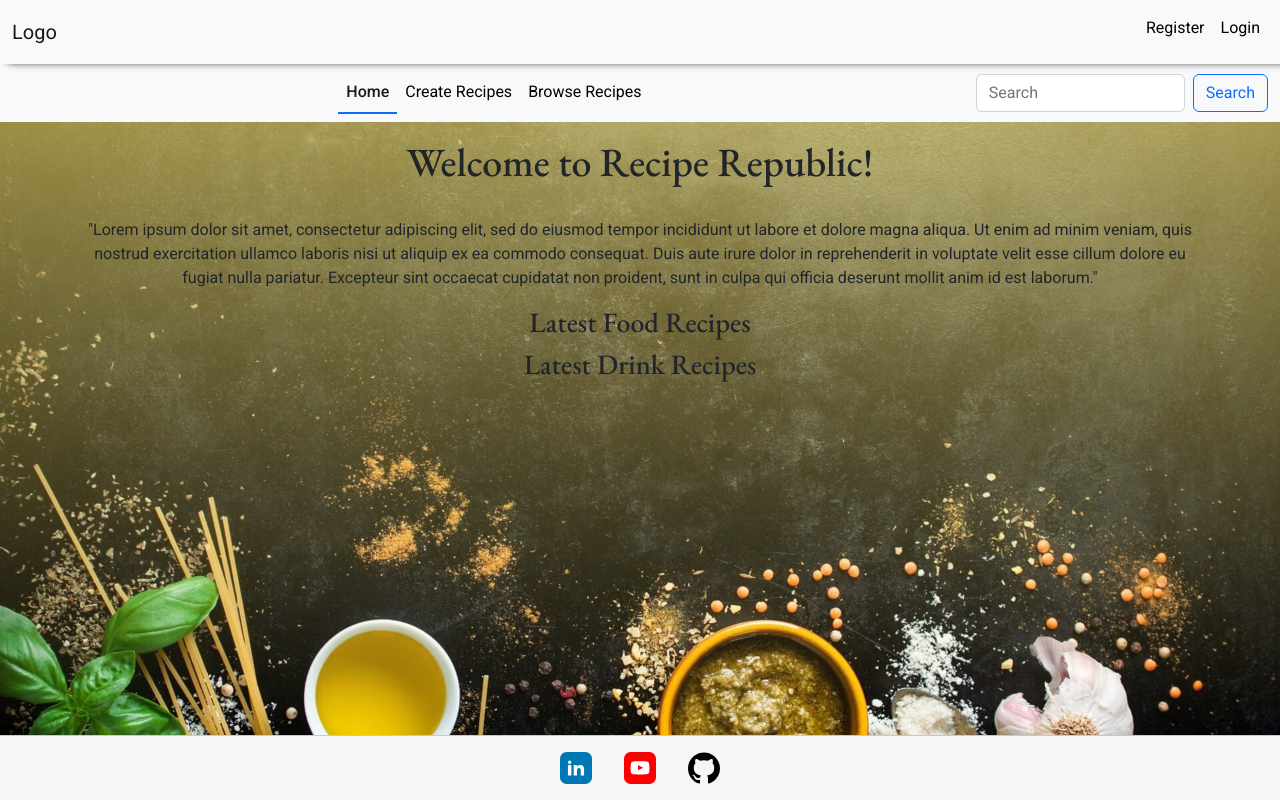
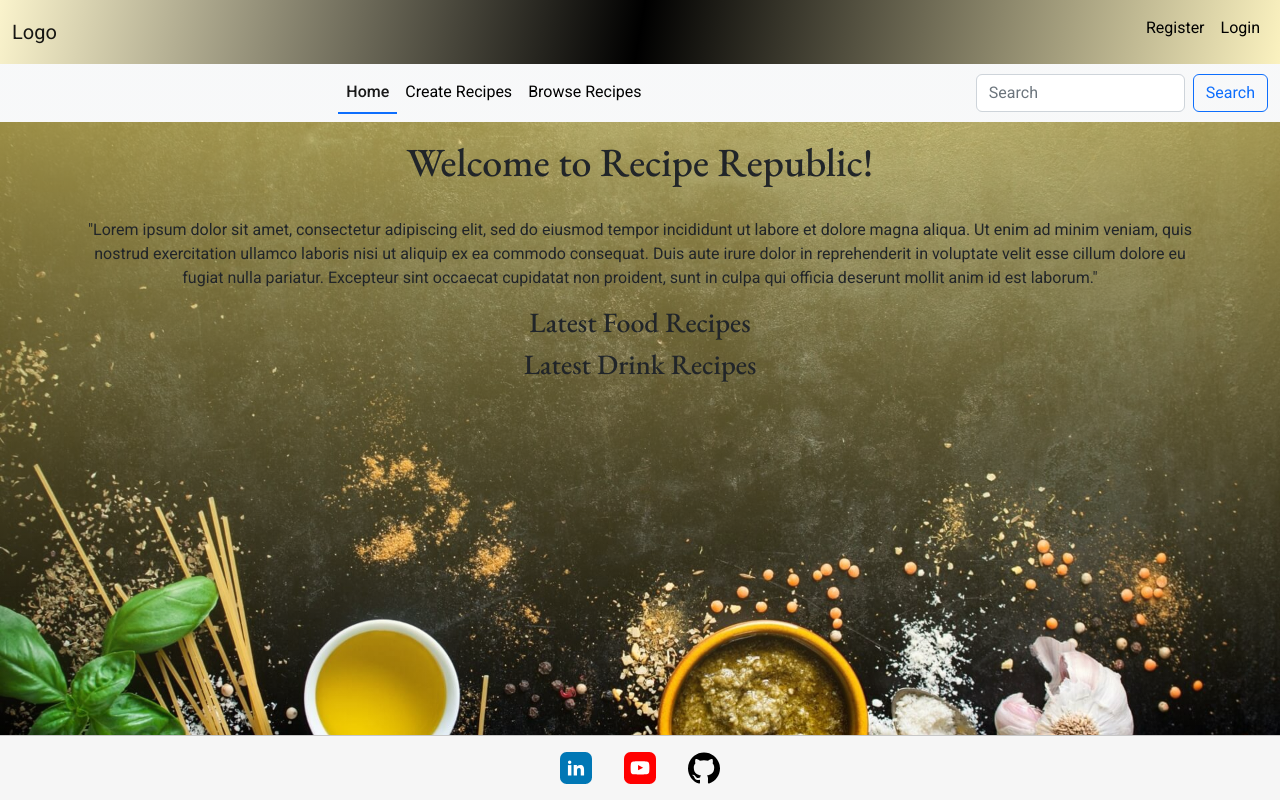
Before and after one commit to PatSvedberg/RecipeRepublic, a Django app: page / in a window 1280 px wide. Run offline with Django 3.2, Linux system fonts and the light colour scheme; data that the repository does not hold is empty; parts of the project's set-up code (start-up, migrations or seed data) failed here and were passed over; some libraries are stand-ins or nearby versions.

Commit message:
Style button nav-bar

```diff
--- a/static/css/style.css
+++ b/static/css/style.css
@@ -38,6 +38,8 @@ body {
     background-image: url(/static/images/bg-image.jpg);
     background-repeat: no-repeat;
     background-size: cover;
+    position: relative; /* Add this line */
+    z-index: 0; /* Add this line */
 }
 
 h1,
@@ -73,12 +75,18 @@ footer {
 
 /* Header */
 #navbar-top {
+    background: rgb(255, 232, 111);
+    background: linear-gradient(280deg, rgba(255, 232, 111, 0.41780462184873945) 0%, rgba(0, 0, 0, 1) 50%, rgba(255, 232, 111, 0.3309698879551821) 100%);
     box-shadow: var(--navbar-box-shadow);
-    z-index: 1;
+    position: relative; /* Add this line */
+    z-index: 1; /* Add this line */
 }
 
 .navbar {
-    background-color: var(--off-white);
+    background: rgb(246, 246, 246);
+    background: linear-gradient(280deg, rgba(246, 246, 246, 0.19931722689075626) 0%, rgba(246, 246, 246, 0.2049194677871149) 100%);
+    position: relative; /* Add this line */
+    z-index: 2; /* Add this line */
 }
 
 a.nav-link {
```
Also changed, not shown: static/images/rr_logo_black.png (added), static/images/rr_logo_white.png (added).
